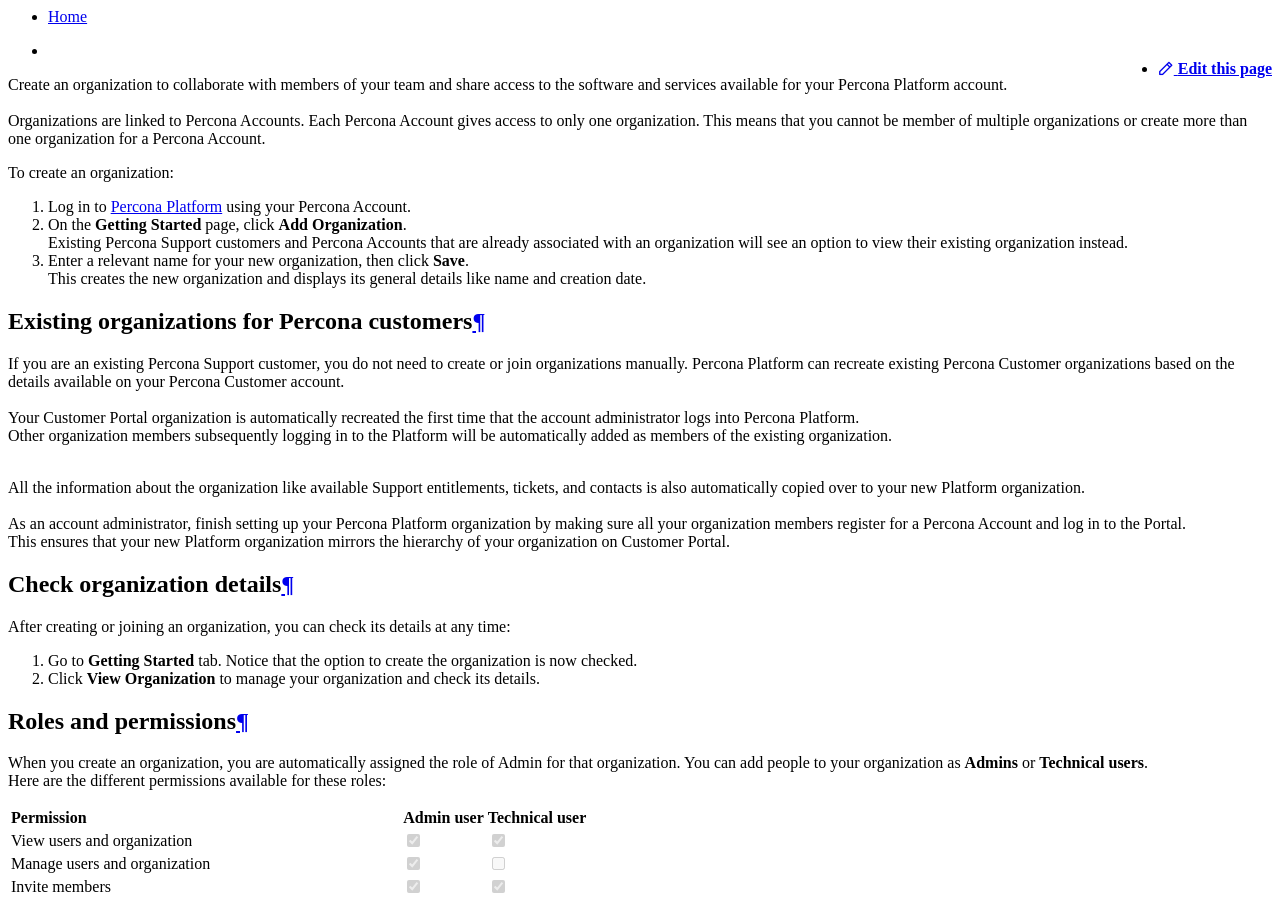
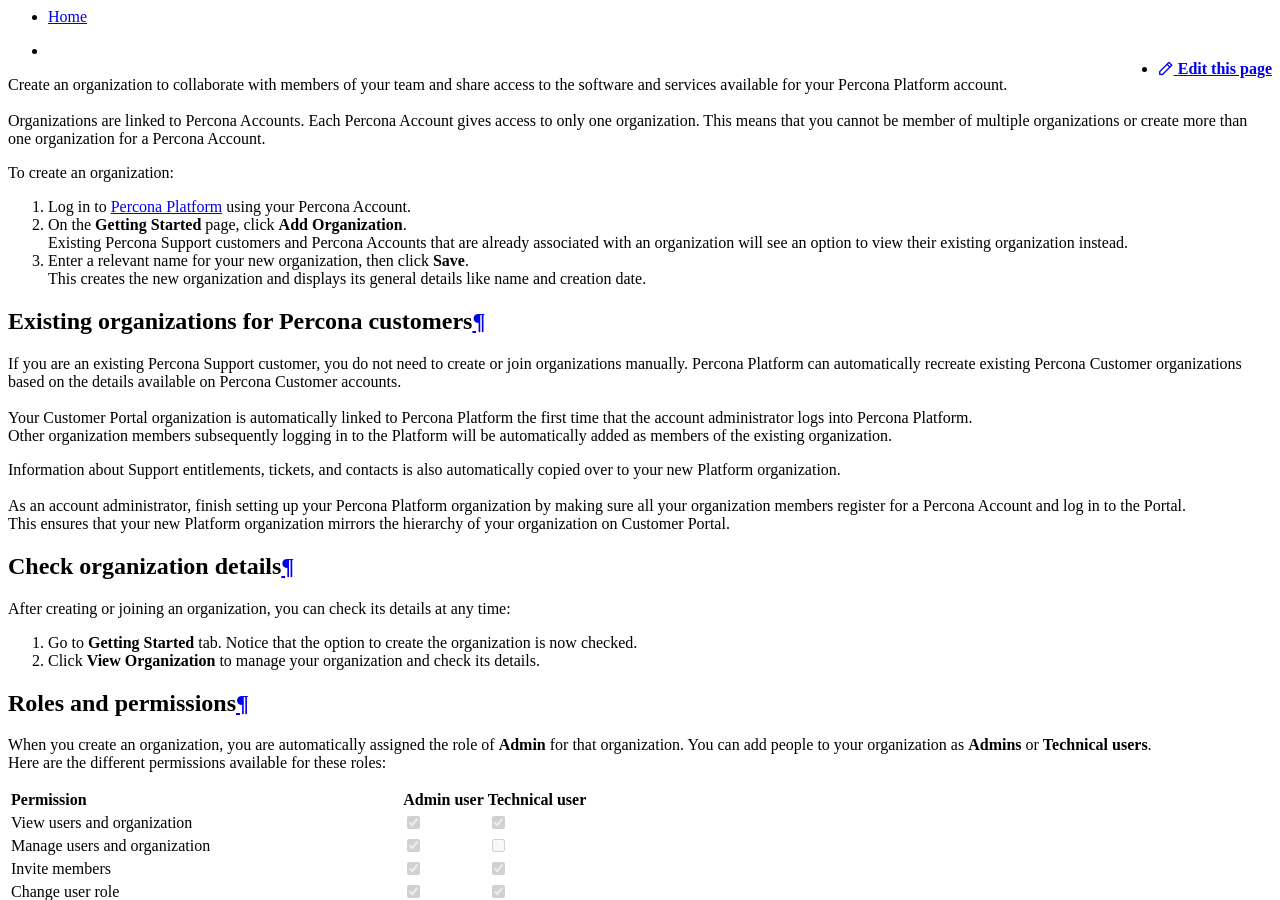
Before and after one commit to percona/portal-doc, an MkDocs documentation site: the page built from docs/create-manage-organizations.md, in a window 1280 px wide and 900 px high. Built offline with MkDocs 1.6.1 and Material for MkDocs 9.7.7, drawn with Linux system fonts in a browser that asks for light colours; nearby versions of some CDN libraries.

Commit message:
Minor readability improvements

```diff
--- a/docs/create-manage-organizations.md
+++ b/docs/create-manage-organizations.md
@@ -11,11 +11,11 @@
 
 
 ##Existing organizations for Percona customers
-If you are an existing Percona Support customer, you do not need to create or join organizations manually. Percona Platform can recreate existing Percona Customer organizations based on the details available on your Percona Customer account.<br /><br />
-Your Customer Portal organization is automatically recreated the first time that the account administrator logs into Percona Platform. <br />
-Other organization members subsequently logging in to the Platform will be automatically added as members of the existing organization. <br /><br />
+If you are an existing Percona Support customer, you do not need to create or join organizations manually. Percona Platform can automatically recreate existing Percona Customer organizations based on the details available on Percona Customer accounts.<br /><br />
+Your Customer Portal organization is automatically linked to Percona Platform the first time that the account administrator logs into Percona Platform. <br />
+Other organization members subsequently logging in to the Platform will be automatically added as members of the existing organization. <br />
 
-All the information about the organization like available Support entitlements, tickets, and contacts is also automatically copied over to your new Platform organization. <br /><br />
+Information about Support entitlements, tickets, and contacts is also automatically copied over to your new Platform organization. <br /><br />
 As an account administrator, finish setting up your Percona Platform organization by making sure all your organization members register for a Percona Account and log in to the Portal. <br />
 This ensures that your new Platform organization mirrors the hierarchy of your organization on Customer Portal.
 
@@ -29,7 +29,7 @@
 
 
 ##Roles and permissions
-When you create an organization, you are automatically assigned the role of Admin for that organization.
+When you create an organization, you are automatically assigned the role of **Admin** for that organization.
 You can add people to your organization as **Admins** or **Technical users**.  <br />
 Here are the different permissions available for these roles:<br />
 
@@ -55,7 +55,7 @@
 5. Click **Save** to send the invitation to join your organization.
 
 
-##Edit roles<br />
+##Edit roles
 Currently, organization users cannot change their own role. However, Administrators can change the user role for all the other members in their organization. <br />
 To do so:
 
```
